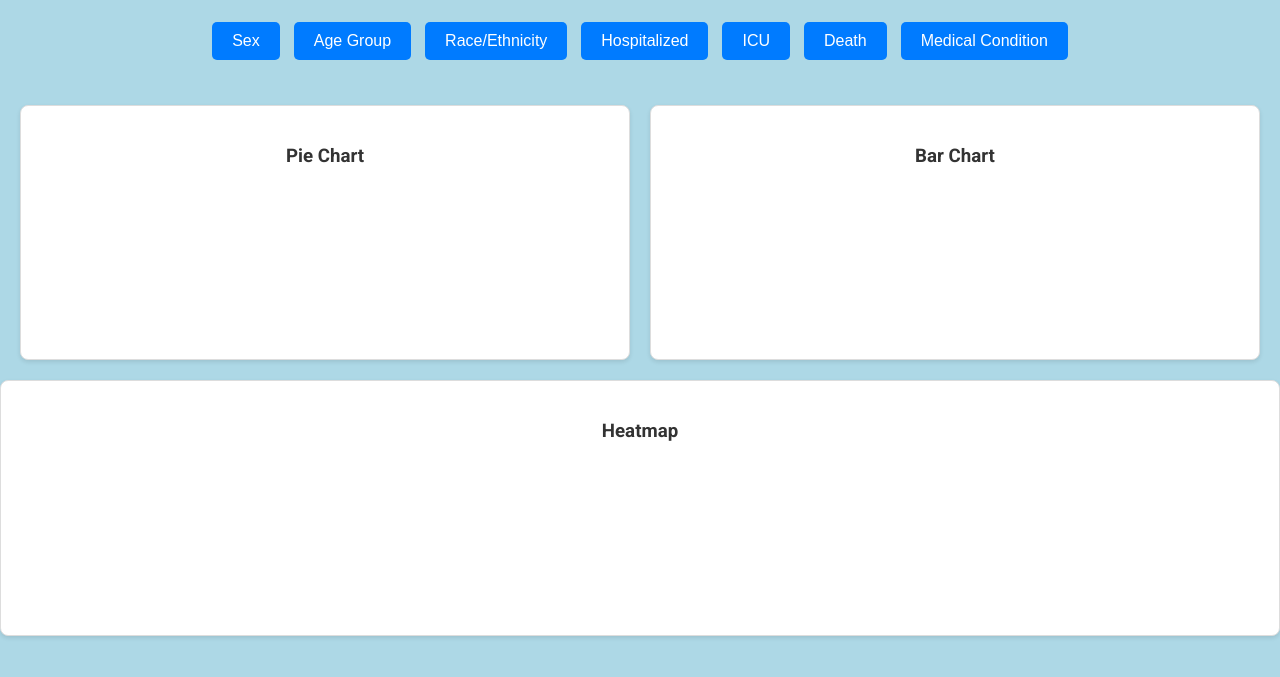
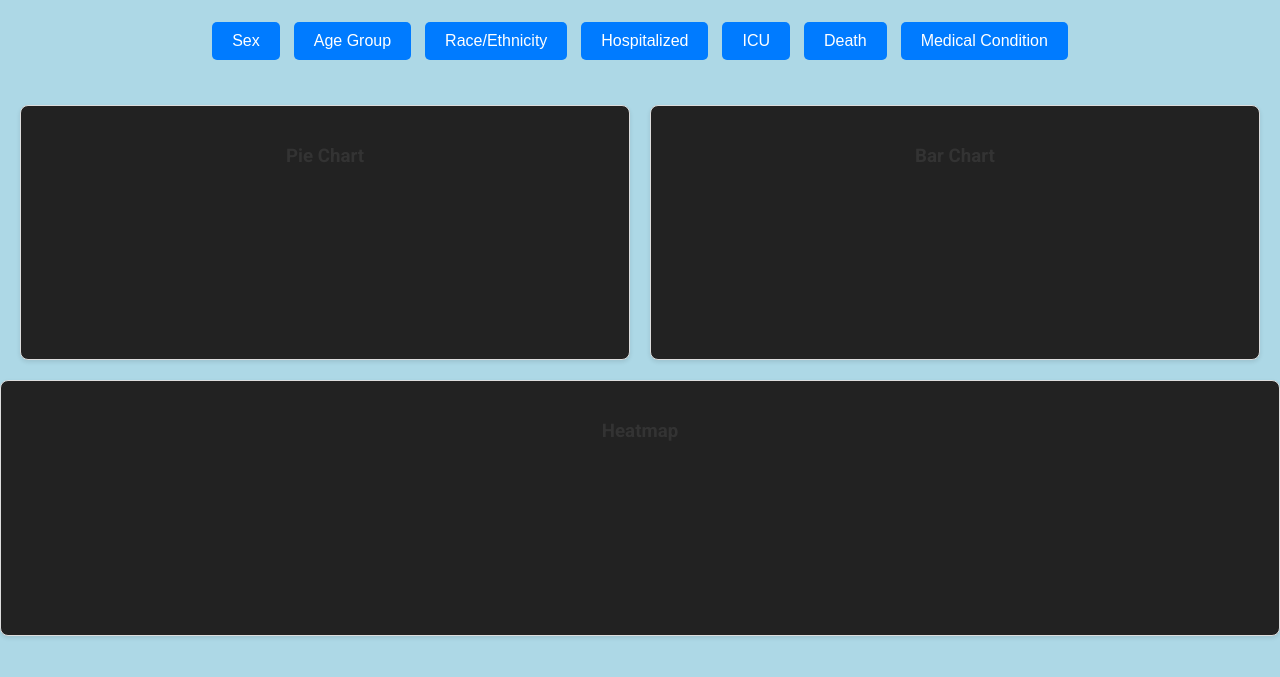
Before and after one commit to eligelasco/eligelasco.github.io, a plain HTML site: page index.html in a window 1280 px wide. Shown: the part 61-738 px from the top of the page. Drawn offline with nearby package versions, Linux system fonts and the light colour scheme.

Commit message:
Update index.html

```diff
--- a/index.html
+++ b/index.html
@@ -55,7 +55,7 @@
       }
 
       .chart-container {
-        background: #fff;
+        background: #222;
         border: 1px solid #ddd;
         border-radius: 8px;
         box-shadow: 0 2px 4px rgba(0, 0, 0, 0.1);
```
